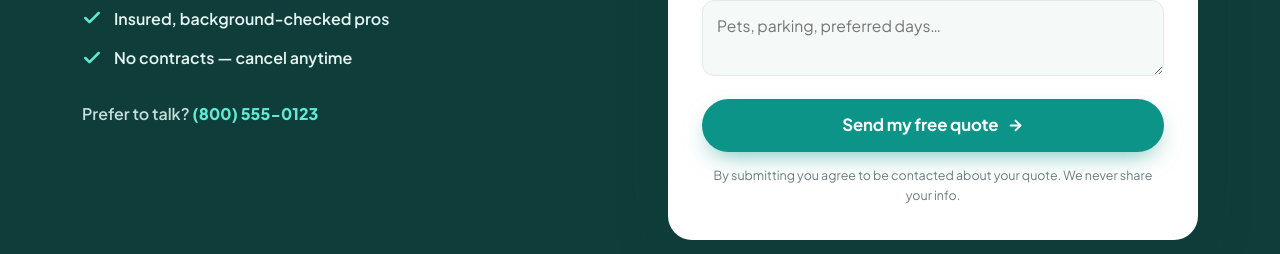
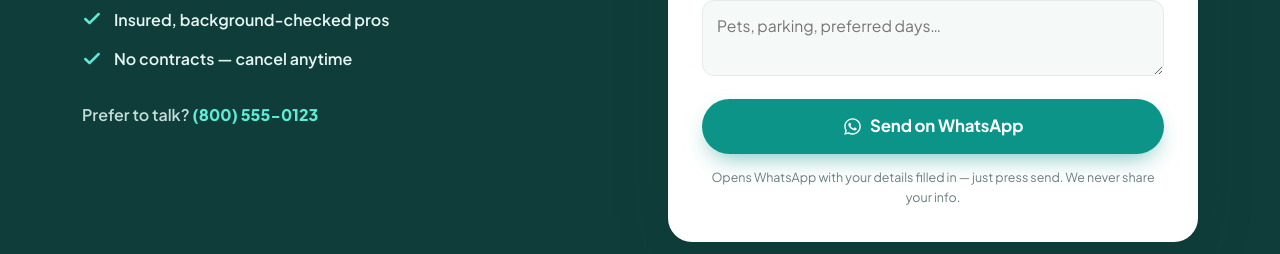
Before and after one commit to hafizglotar/quickclean, a Next.js app: page / in a window 1280 px wide. Shown: the part 5666-5920 px from the top of the page. Built offline with nearby package versions, Linux system fonts and the light colour scheme; no server answers.

Commit message:
google tag changed

```diff
--- a/app/components/QuoteForm.js
+++ b/app/components/QuoteForm.js
@@ -1,12 +1,14 @@
 'use client';
 
 import { useState } from 'react';
-import { ArrowRight, Check, CircleCheck } from './icons';
+import { business } from '../lib/business';
+import { CircleCheck, WhatsApp } from './icons';
 
 /* ------------------------------------------------------------
-   CrewDesk form endpoint.
-   The `name` of every input must stay exactly as CrewDesk issued
-   it — the ids below are what map each answer to its column.
+   Quote requests go to WhatsApp, and are recorded in CrewDesk as
+   a backup so nothing is lost if the visitor never presses send
+   in WhatsApp. The `name` of every CrewDesk field must stay
+   exactly as issued — the ids map each answer to its column.
    ------------------------------------------------------------ */
 const ENDPOINT =
   'https://crewdesk-web.vercel.app/api/f/reporting/quote-form-quick-clean';
@@ -32,19 +34,62 @@
 
 const EMPTY = { name: '', email: '', phone: '', service: '', zip: '', notes: '' };
 
+/* The pre-filled WhatsApp message. Plain newlines survive url-encoding. */
+function whatsappMessage(v) {
+  const lines = [
+    `Hi ${business.name}! I'd like a free quote.`,
+    '',
+    `Name: ${v.name.trim()}`,
+    `Email: ${v.email.trim()}`,
+  ];
+  if (v.phone.trim()) lines.push(`Phone: ${v.phone.trim()}`);
+  lines.push(`Service: ${v.service}`);
+  if (v.zip.trim()) lines.push(`Zip code: ${v.zip.trim()}`);
+  if (v.notes.trim()) lines.push(`Notes: ${v.notes.trim()}`);
+  return lines.join('\n');
+}
+
+// wa.me wants the number as digits only, so strip anything else defensively.
+function whatsappUrl(v) {
+  const number = String(business.whatsapp).replace(/\D/g, '');
+  return `https://wa.me/${number}?text=${encodeURIComponent(whatsappMessage(v))}`;
+}
+
+/* CrewDesk answers every post with a 303 redirect and sends no
+   Access-Control-Allow-Origin on it, so a cors-mode fetch would reject even on
+   success. We post the same url-encoded body a plain form would, in no-cors
+   mode: the request is delivered and the response stays opaque. */
+function recordInCrewDesk(v) {
+  const body = new URLSearchParams({
+    [FIELDS.name]: v.name.trim(),
+    [FIELDS.email]: v.email.trim(),
+    [FIELDS.phone]: v.phone.trim(),
+    [FIELDS.service]: v.service,
+    [FIELDS.zip]: v.zip.trim(),
+    [FIELDS.notes]: v.notes.trim(),
+    [FIELDS.honeypot]: '',
+  });
+
+  return fetch(ENDPOINT, {
+    method: 'POST',
+    mode: 'no-cors', // note: no-cors requires the default redirect mode
+    headers: { 'Content-Type': 'application/x-www-form-urlencoded;charset=UTF-8' },
+    body,
+  });
+}
+
 export default function QuoteForm() {
   const [values, setValues] = useState(EMPTY);
   const [errors, setErrors] = useState({});
-  const [status, setStatus] = useState('idle'); // idle | sending | sent | error
+  const [status, setStatus] = useState('idle'); // idle | sent | error
 
   const update = (field) => (e) => {
     setValues((v) => ({ ...v, [field]: e.target.value }));
     setErrors((er) => ({ ...er, [field]: false }));
   };
 
-  const handleSubmit = async (e) => {
+  const handleSubmit = (e) => {
     e.preventDefault();
-    if (status === 'sending' || status === 'sent') return;
 
     const next = {};
     if (!values.name.trim()) next.name = true;
@@ -53,58 +98,34 @@
     setErrors(next);
     if (Object.keys(next).length) return;
 
-    setStatus('sending');
-
-    // CrewDesk answers every post with a 303 redirect (?ok=1 or ?error=invalid)
-    // and sends no Access-Control-Allow-Origin on it, so a cors-mode fetch would
-    // reject even on success. We send the same url-encoded body a plain <form>
-    // would, in no-cors mode: the request is delivered and the response stays
-    // opaque, which keeps the user on the page with our own success state.
-    // A rejected promise therefore means the request never left the browser.
-    const body = new URLSearchParams({
-      [FIELDS.name]: values.name.trim(),
-      [FIELDS.email]: values.email.trim(),
-      [FIELDS.phone]: values.phone.trim(),
-      [FIELDS.service]: values.service,
-      [FIELDS.zip]: values.zip.trim(),
-      [FIELDS.notes]: values.notes.trim(),
-      [FIELDS.honeypot]: '',
-    });
-
+    // Open WhatsApp FIRST and synchronously. Anything awaited before this would
+    // put the call outside the click gesture and browsers would block the tab.
     try {
-      await fetch(ENDPOINT, {
-        method: 'POST',
-        mode: 'no-cors', // note: no-cors requires the default redirect mode
-        headers: { 'Content-Type': 'application/x-www-form-urlencoded;charset=UTF-8' },
-        body,
-      });
+      const url = whatsappUrl(values);
+      const opened = window.open(url, '_blank', 'noopener,noreferrer');
+      if (!opened) window.location.href = url; // popup blocked — navigate instead
       setStatus('sent');
     } catch (err) {
       console.error(err);
       setStatus('error');
     }
+
+    // Backup record, fire-and-forget: WhatsApp is the path that matters, so a
+    // CrewDesk hiccup must never show the visitor an error.
+    recordInCrewDesk(values).catch((err) => console.error(err));
   };
 
-  const sending = status === 'sending';
   const sent = status === 'sent';
 
   return (
-    /* action/method are the no-JS fallback: the same post the handler makes. */
-    <form
-      className="quote-form reveal"
-      action={ENDPOINT}
-      method="post"
-      acceptCharset="utf-8"
-      onSubmit={handleSubmit}
-      noValidate
-    >
+    <form className="quote-form reveal" onSubmit={handleSubmit} noValidate>
       <h3>Get my free quote</h3>
 
       <div className="field">
         <label htmlFor="name">Full name</label>
         <input
           id="name"
-          name={FIELDS.name}
+          name="name"
           type="text"
           required
           autoComplete="name"
@@ -121,7 +142,7 @@
           <label htmlFor="email">Email</label>
           <input
             id="email"
-            name={FIELDS.email}
+            name="email"
             type="email"
             required
             autoComplete="email"
@@ -138,7 +159,7 @@
           </label>
           <input
             id="phone"
-            name={FIELDS.phone}
+            name="phone"
             type="tel"
             autoComplete="tel"
             placeholder="(555) 123-4567"
@@ -153,7 +174,7 @@
           <label htmlFor="service">Service</label>
           <select
             id="service"
-            name={FIELDS.service}
+            name="service"
             required
             value={values.service}
             onChange={update('service')}
@@ -174,7 +195,7 @@
           </label>
           <input
             id="zip"
-            name={FIELDS.zip}
+            name="zip"
             type="text"
             inputMode="numeric"
             autoComplete="postal-code"
@@ -191,7 +212,7 @@
         </label>
         <textarea
           id="notes"
-          name={FIELDS.notes}
+          name="notes"
           rows={2}
           placeholder="Pets, parking, preferred days…"
           value={values.notes}
@@ -199,43 +220,25 @@
         />
       </div>
 
-      {/* Spam trap — real people never see it, so it must come back empty. */}
-      <input
-        type="text"
-        name={FIELDS.honeypot}
-        hidden
-        aria-hidden="true"
-        tabIndex={-1}
-        autoComplete="off"
-        defaultValue=""
-      />
-
-      <button type="submit" className="btn btn-primary btn-block btn-lg" disabled={sending || sent}>
-        {sent ? (
-          <>
-            Sent <Check size={16} />
-          </>
-        ) : sending ? (
-          'Sending…'
-        ) : (
-          <>
-            Send my free quote <ArrowRight />
-          </>
-        )}
+      <button type="submit" className="btn btn-primary btn-block btn-lg">
+        <WhatsApp size={19} /> {sent ? 'Open WhatsApp again' : 'Send on WhatsApp'}
       </button>
       <p className="form-fineprint">
-        By submitting you agree to be contacted about your quote. We never share your info.
+        Opens WhatsApp with your details filled in — just press send. We never share your info.
       </p>
       {sent && (
         <p className="form-success" role="status">
           <CircleCheck size={19} />
-          <span>Thanks! Your quote request is in — we&apos;ll be in touch within 15 minutes.</span>
+          <span>
+            WhatsApp is opening with your details — press send and we&apos;ll reply within 15
+            minutes.
+          </span>
         </p>
       )}
       {status === 'error' && (
         <p className="form-error" role="alert">
-          Something went wrong sending your request. Please try again, or call us and we&apos;ll
-          take the details over the phone.
+          We couldn&apos;t open WhatsApp. Please call us on {business.telephoneDisplay} and
+          we&apos;ll take the details over the phone.
         </p>
       )}
     </form>
--- a/app/components/icons.js
+++ b/app/components/icons.js
@@ -24,7 +24,7 @@
   LuSparkles,
   LuZap,
 } from 'react-icons/lu';
-import { FaStar } from 'react-icons/fa6';
+import { FaStar, FaWhatsapp } from 'react-icons/fa6';
 
 /* ---------------- Primitives ---------------- */
 
@@ -54,6 +54,10 @@
 
 export function Star({ size = 15 }) {
   return <FaStar size={size} aria-hidden="true" />;
+}
+
+export function WhatsApp({ size = 18 }) {
+  return <FaWhatsapp size={size} aria-hidden="true" />;
 }
 
 export function ShieldCheck({ size = 16 }) {
--- a/app/layout.js
+++ b/app/layout.js
@@ -1,3 +1,4 @@
+import Script from 'next/script';
 import { Plus_Jakarta_Sans, Inter } from 'next/font/google';
 import './globals.css';
 import { SITE_URL, business } from './lib/business';
@@ -16,6 +17,9 @@
   variable: '--font-inter',
   display: 'swap',
 });
+
+// Google Analytics 4 measurement ID.
+const GA_ID = 'G-B8VTY7HQFH';
 
 const title = `${business.name} — ${business.tagline} | Book in 60 Seconds`;
 
@@ -109,6 +113,19 @@
           dangerouslySetInnerHTML={{ __html: JSON.stringify(fullGraph()) }}
         />
         {children}
+
+        {/* Google tag (gtag.js) — next/script loads it exactly like the async
+            snippet, but keeps it out of the critical path on every route. */}
+        <Script
+          src={`https://www.googletagmanager.com/gtag/js?id=${GA_ID}`}
+          strategy="afterInteractive"
+        />
+        <Script id="gtag-init" strategy="afterInteractive">
+          {`window.dataLayer = window.dataLayer || [];
+function gtag(){dataLayer.push(arguments);}
+gtag('js', new Date());
+gtag('config', '${GA_ID}');`}
+        </Script>
       </body>
     </html>
   );
```
Also changed, not shown: app/lib/business.js.
